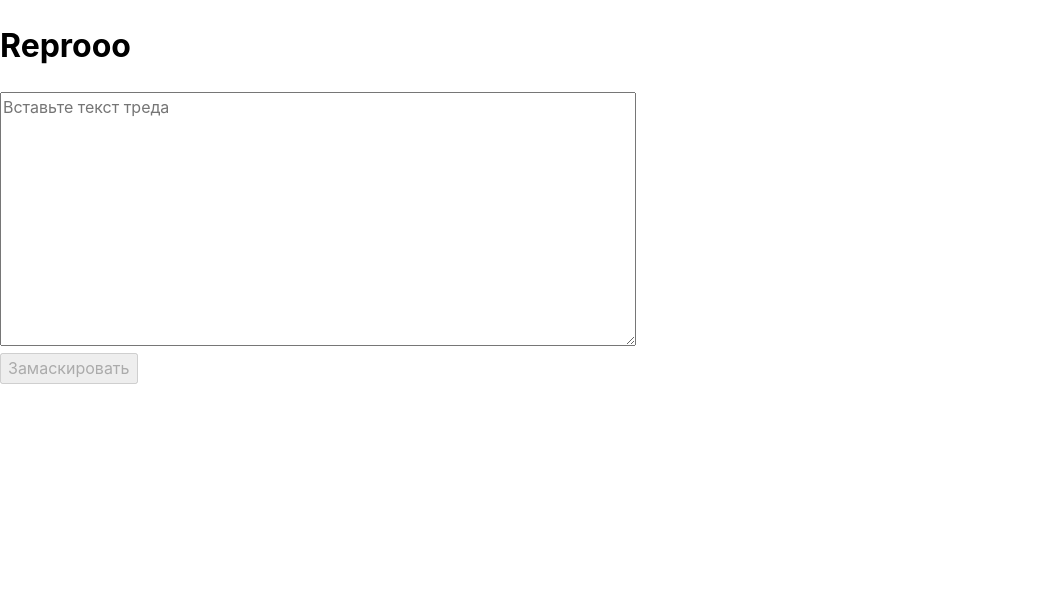
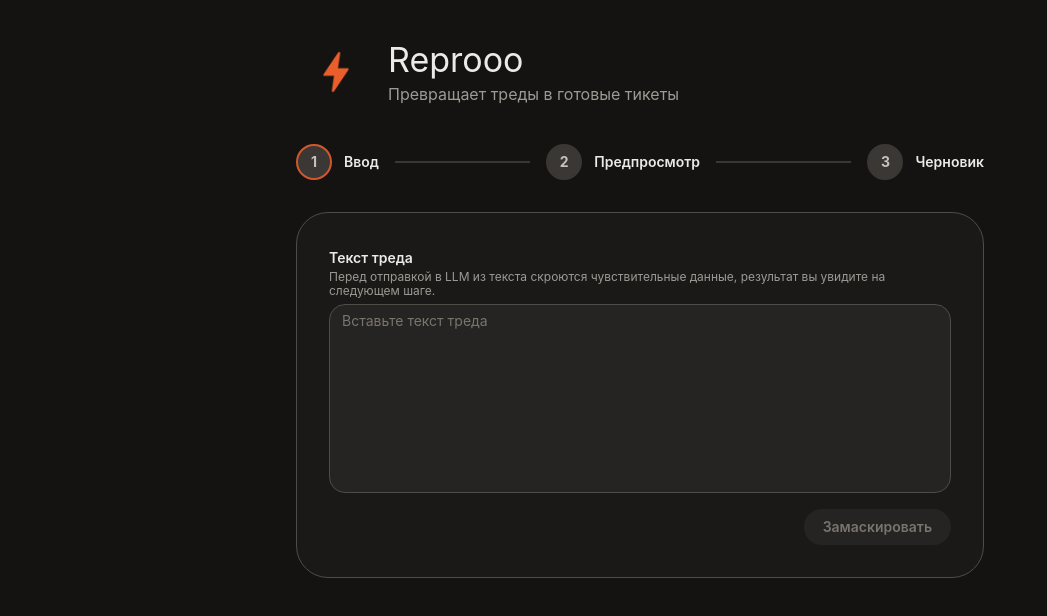
Before and after one commit to tonypilav/reprooo-app, a React (Vite) app in the folder frontend/: page / in a window 1280 px wide. Shown: the top 616 px of the page, without its empty margins (0-1047 px from the left). Built offline with nearby package versions, Linux system fonts and the light colour scheme.

Commit message:
dark orange theme, Mantine screens, centralized UI texts, logo

```diff
--- a/frontend/src/App.jsx
+++ b/frontend/src/App.jsx
@@ -1,6 +1,24 @@
 import { useState } from "react";
+import {
+  Alert,
+  Box,
+  Button,
+  Container,
+  Group,
+  Image,
+  Paper,
+  Stack,
+  Stepper,
+  Text,
+  Textarea,
+  Title,
+} from "@mantine/core";
 import { generateDraft, getTemplate, maskPreview } from "./api";
 import DraftEditor from "./DraftEditor";
+import { t } from "./texts";
+import logo from "./assets/logo.png";
+
+const STEP_INDEX = { input: 0, preview: 1, draft: 2 };
 
 function App() {
   const [text, setText] = useState("");
@@ -21,7 +39,7 @@ function App() {
       setSessionId(data.session_id);
       setMaskedText(data.masked_text);
     } catch {
-      setError("Не удалось замаскировать текст. Проверьте, что бэкенд запущен.");
+      setError(t.errors.mask);
     } finally {
       setLoading(false);
     }
@@ -37,9 +55,9 @@ function App() {
       setTemplate(loadedTemplate);
     } catch (e) {
       if (e.message === "SESSION_EXPIRED") {
-        setError("Сессия истекла. Вернитесь назад и замаскируйте текст заново.");
+        setError(t.errors.sessionExpired);
       } else {
-        setError("Не удалось сгенерировать черновик.");
+        setError(t.errors.generate);
       }
     } finally {
       setLoading(false);
@@ -55,53 +73,82 @@ function App() {
   }
 
   return (
+    <Box bg="dark.8" mih="100vh" py="xl">
+      <Container size="sm">
+        <Stack gap="xl">
+          <Group gap="sm" wrap="nowrap">
+            <Image src={logo} alt={t.appName} w={80} h={80} />
             <div>
-      <h1>Reprooo</h1>
+              <Title order={1}>{t.appName}</Title>
+              <Text c="dimmed">{t.tagline}</Text>
+            </div>
+          </Group>
 
-      {error && <p>{error}</p>}
+          <Stepper active={STEP_INDEX[step]} size="sm">
+            <Stepper.Step label={t.steps.input} />
+            <Stepper.Step label={t.steps.preview} />
+            <Stepper.Step label={t.steps.draft} />
+          </Stepper>
 
+          {error && (
+            <Alert color="red" variant="light">
+              {error}
+            </Alert>
+          )}
+
+          <Paper>
             {step === "input" && (
-        <div>
-          <textarea
+              <Stack>
+                <Textarea
+                  label={t.input.title}
+                  description={t.input.description}
+                  placeholder={t.input.placeholder}
                   value={text}
-            onChange={(event) => setText(event.target.value)}
-            rows={10}
-            cols={60}
-            placeholder="Вставьте текст треда"
+                  onChange={(event) => setText(event.currentTarget.value)}
+                  autosize
+                  minRows={8}
+                  maxRows={16}
                 />
-          <div>
-            <button onClick={handleMask} disabled={loading || !text.trim()}>
-              {loading ? "Маскирую..." : "Замаскировать"}
-            </button>
-          </div>
-        </div>
+                <Group justify="flex-end">
+                  <Button
+                    onClick={handleMask}
+                    loading={loading}
+                    disabled={!text.trim()}
+                  >
+                    {t.input.action}
+                  </Button>
+                </Group>
+              </Stack>
             )}
 
             {step === "preview" && (
-        <div>
-          <h2>Что уйдёт в LLM</h2>
-          <p>
-            Проверьте текст. Метки вроде [EMAIL_1] нужны, чтобы вернуть настоящие
-            данные в черновике, поэтому не удаляйте их.
-          </p>
-          <textarea
+              <Stack>
+                <Textarea
+                  label={t.preview.title}
+                  description={t.preview.hint}
                   value={maskedText}
-            onChange={(event) => setMaskedText(event.target.value)}
-            rows={10}
-            cols={60}
+                  onChange={(event) => setMaskedText(event.currentTarget.value)}
+                  autosize
+                  minRows={8}
+                  maxRows={16}
                 />
-          <div>
-            <button onClick={handleReset} disabled={loading}>
-              Назад
-            </button>
-            <button
+                <Group justify="space-between">
+                  <Button
+                    variant="default"
+                    onClick={handleReset}
+                    disabled={loading}
+                  >
+                    {t.preview.back}
+                  </Button>
+                  <Button
                     onClick={handleGenerate}
-              disabled={loading || !maskedText.trim()}
+                    loading={loading}
+                    disabled={!maskedText.trim()}
                   >
-              {loading ? "Генерирую..." : "Сгенерировать черновик"}
-            </button>
-          </div>
-        </div>
+                    {t.preview.action}
+                  </Button>
+                </Group>
+              </Stack>
             )}
 
             {step === "draft" && (
@@ -112,7 +159,10 @@ function App() {
                 onReset={handleReset}
               />
             )}
-    </div>
+          </Paper>
+        </Stack>
+      </Container>
+    </Box>
   );
 }
 
--- a/frontend/src/DraftEditor.jsx
+++ b/frontend/src/DraftEditor.jsx
@@ -1,5 +1,17 @@
 import { useState } from "react";
+import {
+  Alert,
+  Badge,
+  Button,
+  Group,
+  Paper,
+  Stack,
+  Text,
+  Textarea,
+  Title,
+} from "@mantine/core";
 import { createTicket } from "./api";
+import { t } from "./texts";
 
 function DraftEditor({ template, initialDraft, sessionId, onReset }) {
   const [draft, setDraft] = useState(initialDraft);
@@ -22,7 +34,7 @@ function DraftEditor({ template, initialDraft, sessionId, onReset }) {
       const result = await createTicket(sessionId, draft);
       setTicket(result);
     } catch {
-      setError("Не удалось создать тикет.");
+      setError(t.errors.createTicket);
     } finally {
       setLoading(false);
     }
@@ -30,53 +42,63 @@ function DraftEditor({ template, initialDraft, sessionId, onReset }) {
 
   if (ticket) {
     return (
-      <div>
-        <h2>Тикет создан: {ticket.key}</h2>
-        <p>{ticket.summary}</p>
-        <pre style={{ whiteSpace: "pre-wrap" }}>{ticket.description}</pre>
-        <button onClick={onReset}>Начать заново</button>
-      </div>
+      <Stack>
+        <Group>
+          <Title order={3}>{t.editor.created}</Title>
+          <Badge size="lg">{ticket.key}</Badge>
+        </Group>
+        <Text fw={500}>{ticket.summary}</Text>
+        <Paper bg="dark.6" withBorder={false} p="md">
+          <Text size="sm" style={{ whiteSpace: "pre-wrap" }}>
+            {ticket.description}
+          </Text>
+        </Paper>
+        <Group justify="flex-end">
+          <Button onClick={onReset}>{t.editor.reset}</Button>
+        </Group>
+      </Stack>
     );
   }
 
   return (
-    <div>
-      <h2>Черновик тикета</h2>
-      {error && <p>{error}</p>}
+    <Stack>
+      <Title order={3}>{t.editor.title}</Title>
 
-      {template.fields.map((field) => {
-        const isMissing = missing.includes(field.key);
-        return (
-          <div key={field.key}>
-            <label>
-              <strong>
-                {field.label}
-                {field.required ? " *" : ""}
-              </strong>
-              <div>{field.hint}</div>
-              <textarea
-                value={draft[field.key] || ""}
-                onChange={(event) => handleChange(field.key, event.target.value)}
-                rows={field.key === "title" ? 2 : 4}
-                cols={60}
-                style={{
-                  display: "block",
-                  border: isMissing ? "2px solid crimson" : undefined,
-                }}
-              />
-            </label>
-            {isMissing && <div>Заполните это поле</div>}
-          </div>
-        );
-      })}
+      {error && (
+        <Alert color="red" variant="light">
+          {error}
+        </Alert>
+      )}
 
-      <button onClick={onReset} disabled={loading}>
-        Начать заново
-      </button>
-      <button onClick={handleCreate} disabled={loading || missing.length > 0}>
-        {loading ? "Создаю..." : "Создать тикет"}
-      </button>
-    </div>
+      {template.fields.map((field) => (
+        <Textarea
+          key={field.key}
+          label={field.label}
+          description={field.hint}
+          withAsterisk={field.required}
+          value={draft[field.key] || ""}
+          onChange={(event) =>
+            handleChange(field.key, event.currentTarget.value)
+          }
+          error={missing.includes(field.key) ? t.editor.fillField : undefined}
+          autosize
+          minRows={field.key === "title" ? 1 : 3}
+        />
+      ))}
+
+      <Group justify="space-between">
+        <Button variant="default" onClick={onReset} disabled={loading}>
+          {t.editor.reset}
+        </Button>
+        <Button
+          onClick={handleCreate}
+          loading={loading}
+          disabled={missing.length > 0}
+        >
+          {t.editor.create}
+        </Button>
+      </Group>
+    </Stack>
   );
 }
 
--- a/frontend/src/main.jsx
+++ b/frontend/src/main.jsx
@@ -3,10 +3,11 @@ import { createRoot } from "react-dom/client";
 import "@mantine/core/styles.css";
 import { MantineProvider } from "@mantine/core";
 import App from "./App.jsx";
+import { theme } from "./theme";
 
 createRoot(document.getElementById("root")).render(
   <StrictMode>
-    <MantineProvider>
+    <MantineProvider theme={theme} forceColorScheme="dark">
       <App />
     </MantineProvider>
   </StrictMode>,
--- /dev/null
+++ b/frontend/src/texts.js
@@ -0,0 +1,36 @@
+export const t = {
+  appName: "Reprooo",
+  tagline: "Превращает треды в готовые тикеты",
+  steps: {
+    input: "Ввод",
+    preview: "Предпросмотр",
+    draft: "Черновик",
+  },
+  input: {
+    title: "Текст треда",
+    description:
+      "Перед отправкой в LLM из текста скроются чувствительные данные, результат вы увидите на следующем шаге.",
+    placeholder: "Вставьте текст треда",
+    action: "Замаскировать",
+  },
+  preview: {
+    title: "Что уйдёт в LLM",
+    hint: "Проверьте текст. Метки вроде [EMAIL_1] нужны, чтобы вернуть настоящие данные в черновике, поэтому не удаляйте их.",
+    back: "Назад",
+    action: "Сгенерировать черновик",
+  },
+  editor: {
+    title: "Черновик тикета",
+    fillField: "Заполните это поле",
+    reset: "Начать заново",
+    create: "Создать тикет",
+    created: "Тикет создан",
+  },
+  errors: {
+    mask: "Не удалось замаскировать текст. Проверьте, что бэкенд запущен.",
+    generate: "Не удалось сгенерировать черновик.",
+    sessionExpired:
+      "Сессия истекла. Вернитесь назад и замаскируйте текст заново.",
+    createTicket: "Не удалось создать тикет.",
+  },
+};
--- /dev/null
+++ b/frontend/src/theme.js
@@ -0,0 +1,40 @@
+import { Button, Paper, createTheme } from "@mantine/core";
+
+export const theme = createTheme({
+  primaryColor: "brand",
+  primaryShade: 6,
+  colors: {
+    brand: [
+      "#fff2ec",
+      "#ffe1d4",
+      "#fbc3aa",
+      "#f6a283",
+      "#f1805a",
+      "#e06a3f",
+      "#d1582c",
+      "#b34a24",
+      "#953e1e",
+      "#783218",
+    ],
+    dark: [
+      "#ece9e6",
+      "#c6c2bd",
+      "#9e9993",
+      "#79746e",
+      "#4f4b47",
+      "#3a3734",
+      "#262422",
+      "#1a1918",
+      "#141312",
+      "#0e0d0d",
+    ],
+  },
+  defaultRadius: "lg",
+  headings: { fontWeight: "400" },
+  components: {
+    Button: Button.extend({ defaultProps: { radius: "xl" } }),
+    Paper: Paper.extend({
+      defaultProps: { radius: "xl", withBorder: true, p: "xl" },
+    }),
+  },
+});
```
Also changed, not shown: frontend/src/assets/logo.png (added). Lines whose indentation alone changed are shown as unchanged.
